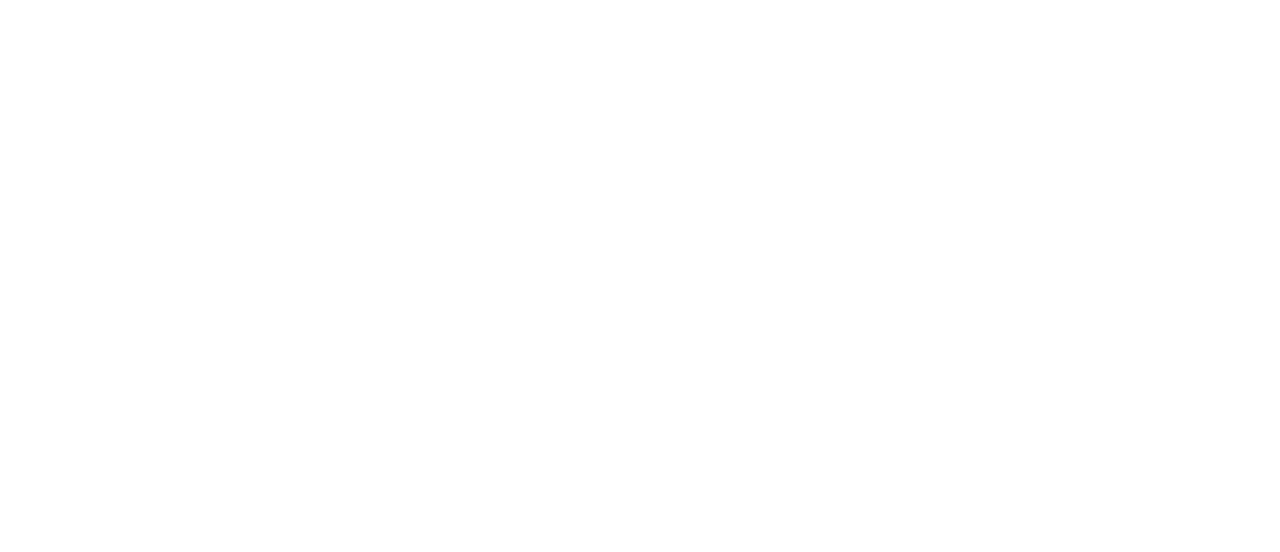
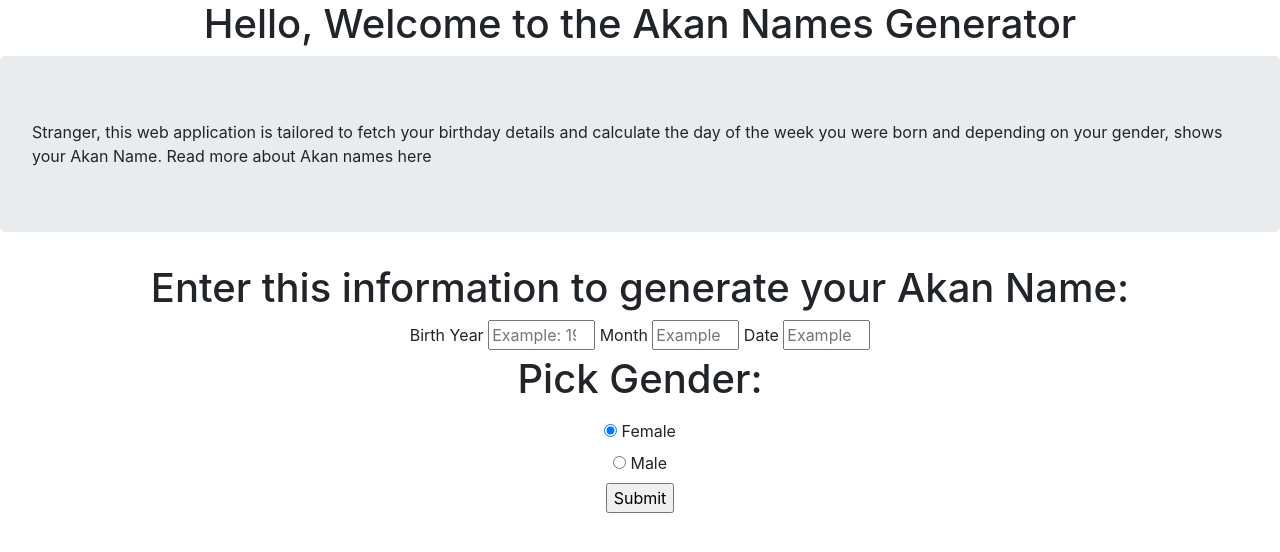
Before and after one commit to cnyakundi/namestool, a plain HTML site: page html/index.html in a window 1280 px wide. Drawn offline with nearby package versions, Linux system fonts and the light colour scheme.

Commit message:
Add elements to HTML, CSS

```diff
--- a/html/index.html
+++ b/html/index.html
@@ -1,11 +1,57 @@
 <!DOCTYPE html>
 <html lang="en">
+
 <head>
     <meta charset="UTF-8">
+    <title>Cyprian Akan Names Generator</title>
     <meta name="viewport" content="width=device-width, initial-scale=1.0">
-    <title>Document</title>
+    <link rel="stylesheet" href="https://stackpath.bootstrapcdn.com/bootstrap/4.3.1/css/bootstrap.min.css"
+        integrity="sha384-ggOyR0iXCbMQv3Xipma34MD+dH/1fQ784/j6cY/iJTQUOhcWr7x9JvoRxT2MZw1T" crossorigin="anonymous">
+    <link rel="stylesheet" href="css/style.css">
+    <script src="https://code.jquery.com/jquery-3.5.1.min.js"
+        integrity="sha256-9/aliU8dGd2tb6OSsuzixeV4y/faTqgFtohetphbbj0=" crossorigin="anonymous">
+        </script>
+    <script src="../javascript/script.js">
+    </script>
 </head>
+
 <body>
+    <div>
+        <h1 style="text-align:center">Hello, Welcome to the Akan Names Generator</h1>
+        <div class="jumbotron">
+            Stranger, this web application is tailored to fetch your birthday details and calculate the day of the
+            week you were born and depending on your gender, shows your Akan Name. Read more about Akan names here
+        </div>
+        <h1 style="text-align:center"> Enter this information to generate your Akan Name:</h1>
+        <div style="text-align:center">
+            <form id="form" name="form" onsubmit="findDay()">
+                <label for="year ">Birth Year</label>
+                <input type="number" id="year" name="year" min="1900" max="2020" required placeholder="Example: 1977">
 
+                <label for="month ">Month</label>
+                <input type="number" id="month" name="month" min="1" max="12" required
+                    placeholder="Example: July=7, February=2">
+
+                <label for="date ">Date</label>
+                <input type="number" id="date" name="date" min="1" max="31" required placeholder="Example: 13 ">
+
+                <h1 style="text-align:center">Pick Gender: </h1>
+                </p>
+                <div class="radio">
+                    <label>
+                        <input type="radio" name="gender" value="Female" checked>
+                        Female
+                    </label>
+                </div>
+                <div class="radio">
+                    <label>
+                        <input type="radio" name="gender" value="Male">
+                        Male
+                    </label>
+                </div>
+
+                <input type="submit" value="Submit">
+            </form>
 </body>
+
 </html>
```
